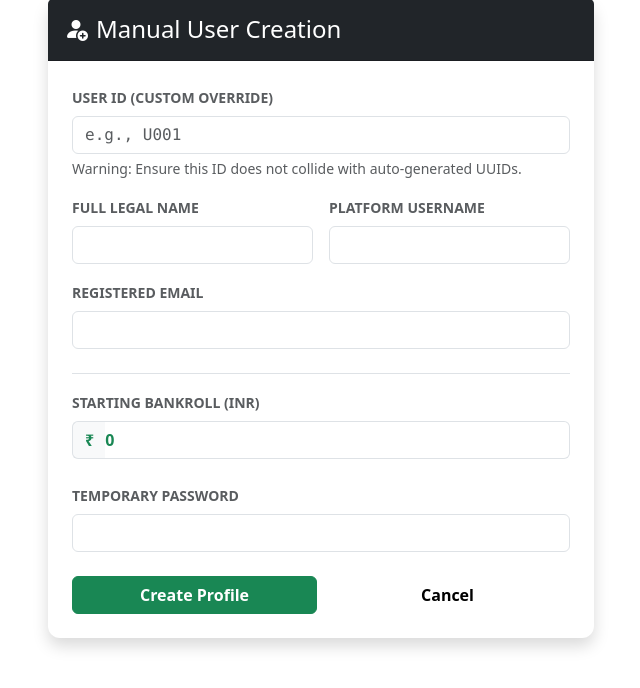
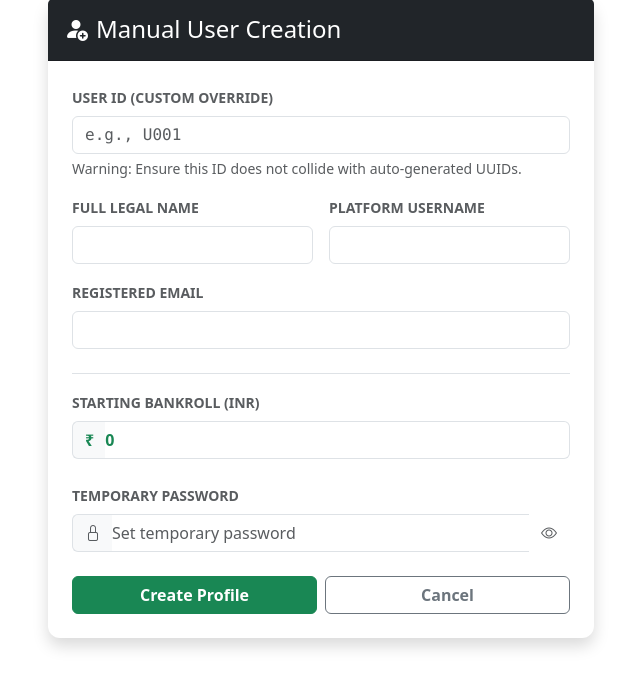
Before and after one commit to parthmistry903/land-options-trading, a Flask app: template templates/add_user.html in a window 1280 px wide. Shown: the part 81-769 px from the top of the page, without its empty margins (319-959 px from the left). Run offline with Flask 3, Linux system fonts and the light colour scheme; the template is opened without the code that fills it, so the values that code supplies are empty.

Commit message:
Update add_user.html

```diff
--- a/templates/add_user.html
+++ b/templates/add_user.html
@@ -36,16 +36,37 @@
                         </div>
                     </div>
                     <div class="mb-4">
-                        <label for="password" class="form-label text-muted small text-uppercase fw-bold">Temporary Password</label>
-                        <input type="password" class="form-control" id="password" name="password" required>
+                        <label class="form-label text-muted small text-uppercase fw-bold">Temporary Password</label>
+                        <div class="input-group">
+                            <span class="input-group-text bg-light border-end-0"><i class="bi bi-lock text-muted"></i></span>
+                            <input type="password" name="password" id="passwordInput" class="form-control border-start-0 border-end-0 ps-0" placeholder="Set temporary password" required>
+                            <button class="btn btn-light border border-start-0" type="button" id="togglePassword">
+                                <i class="bi bi-eye text-muted" id="eyeIcon"></i>
+                            </button>
+                        </div>
                     </div>
                     <div class="d-flex gap-2">
                         <button type="submit" class="btn btn-success w-100 fw-bold">Create Profile</button>
-                        <a href="{{ url_for('list_users') }}" class="btn btn-light border w-100 fw-bold text-muted">Cancel</a>
+                        <a href="{{ url_for('list_users') }}" class="btn btn-outline-secondary w-100 fw-bold d-flex align-items-center justify-content-center text-decoration-none">Cancel</a>
                     </div>
                 </form>
             </div>
         </div>
     </div>
 </div>
+<script>
+    document.getElementById('togglePassword').addEventListener('click', function () {
+        const passwordInput = document.getElementById('passwordInput');
+        const eyeIcon = document.getElementById('eyeIcon');
+        if (passwordInput.type === 'password') {
+            passwordInput.type = 'text';
+            eyeIcon.classList.remove('bi-eye');
+            eyeIcon.classList.add('bi-eye-slash');
+        } else {
+            passwordInput.type = 'password';
+            eyeIcon.classList.remove('bi-eye-slash');
+            eyeIcon.classList.add('bi-eye');
+        }
+    });
+</script>
 {% endblock %}
```
